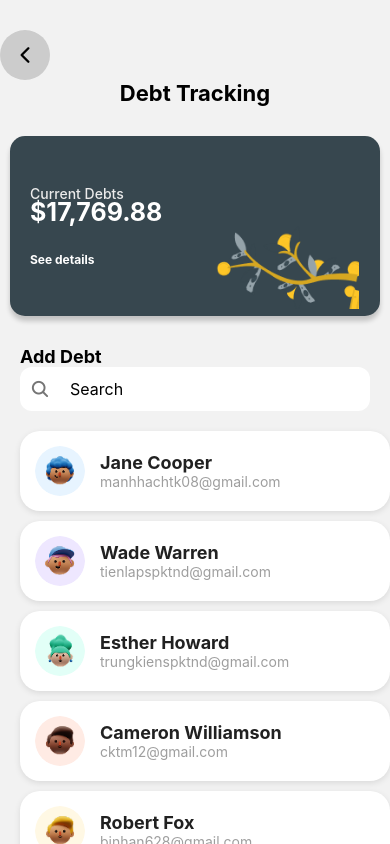
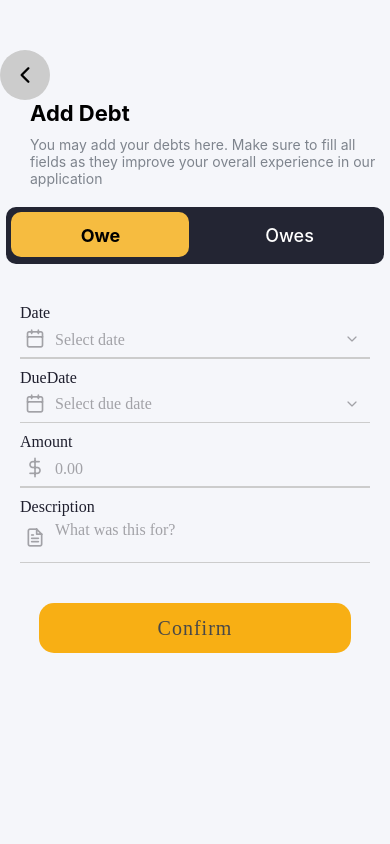
Before and after one commit to tariqahmaad/BudgetWise, a React Native app: screen /addDept in a window 390 px wide. Built offline with nearby package versions, Linux system fonts and the light colour scheme.

Commit message:
Fixed toggle switch to make it more dynamic, modified add trasnaction and dept tracking as well as create add dept screen

```diff
--- a/Components/Buttons/ToggleSwitch.js
+++ b/Components/Buttons/ToggleSwitch.js
@@ -7,14 +7,23 @@ import {
   StyleSheet,
 } from "react-native";
 
-const ToggleSwitch = ({ onToggle }) => {
-  const [active, setActive] = useState("Expenses");
-  const animatedValue = useRef(new Animated.Value(0)).current;
+const ToggleSwitch = ({
+  leftOption = "Expenses",
+  rightOption = "Income",
+  initialValue,
+  onToggle,
+  containerStyle,
+  sliderStyle,
+  textStyle,
+  activeTextStyle
+}) => {
+  const [active, setActive] = useState(initialValue || leftOption);
+  const animatedValue = useRef(new Animated.Value(initialValue === rightOption ? 1 : 0)).current;
 
   const handleToggle = (type) => {
     setActive(type);
     Animated.timing(animatedValue, {
-      toValue: type === "Expenses" ? 0 : 1,
+      toValue: type === leftOption ? 0 : 1,
       duration: 300,
       useNativeDriver: false,
     }).start();
@@ -28,32 +37,43 @@ const ToggleSwitch = ({ onToggle }) => {
     inputRange: [0, 1],
     outputRange: [0, 190], // Adjust this based on button width
   });
+
   return (
     <View style={styles.container}>
       {/* Background */}
-      <View style={styles.switchBackground}>
+      <View style={[styles.switchBackground, containerStyle]}>
         {/* Sliding Button */}
         <Animated.View
-          style={[styles.slider, { transform: [{ translateX }] }]}
+          style={[styles.slider, sliderStyle, { transform: [{ translateX }] }]}
         />
 
         {/* Clickable Text Buttons */}
         <TouchableOpacity
           style={styles.textContainer}
-          onPress={() => handleToggle("Expenses")}
+          onPress={() => handleToggle(leftOption)}
         >
           <Text
-            style={[styles.text, active === "Expenses" && styles.activeText]}
+            style={[
+              styles.text,
+              textStyle,
+              active === leftOption && (activeTextStyle || styles.activeText)
+            ]}
           >
-            Expenses
+            {leftOption}
           </Text>
         </TouchableOpacity>
         <TouchableOpacity
           style={styles.textContainer}
-          onPress={() => handleToggle("Income")}
+          onPress={() => handleToggle(rightOption)}
         >
-          <Text style={[styles.text, active === "Income" && styles.activeText]}>
-            Income
+          <Text
+            style={[
+              styles.text,
+              textStyle,
+              active === rightOption && (activeTextStyle || styles.activeText)
+            ]}
+          >
+            {rightOption}
           </Text>
         </TouchableOpacity>
       </View>
--- a/Components/InputField/InputField.js
+++ b/Components/InputField/InputField.js
@@ -70,6 +70,15 @@ const INPUT_CONFIG = {
   },
   date: {
     placeholder: "Select date",
+    keyboardType: "default",
+    icon: "calendar",
+    iconType: "Feather",
+    autoCapitalize: "none",
+    secureTextEntry: false,
+    isDatePicker: true,
+  },
+  duedate: {
+    placeholder: "Select due date",
     keyboardType: "default",
     icon: "calendar",
     iconType: "Feather",
--- a/Navigators/IndexPage.js
+++ b/Navigators/IndexPage.js
@@ -9,6 +9,7 @@ import OnboardingScreen from '../Screens/onboardingScreen';
 import testingScreen from '../Screens/testingSCreen';
 import DebtTrcaking from '../Screens/SubMenu/DebtTracking';
 import AddTransactions from '../Screens/SubMenu/AddTransactions';
+import AddDept from '../Screens/AddDept';
 
 const Stack = createNativeStackNavigator();
 
@@ -17,6 +18,7 @@ const index = () => {
 
     <NavigationContainer>
       <Stack.Navigator  options={{ headerShown: false }}  initialRouteName="debtTracking">
+      <Stack.Screen  options={{ headerShown: false }}  name="addDept" component={AddDept} />
       <Stack.Screen  options={{ headerShown: false }}  name="addTransaction" component={AddTransactions} />
       <Stack.Screen  options={{ headerShown: false }}  name="debtTracking" component={DebtTrcaking} />
        <Stack.Screen  options={{ headerShown: false }}  name="testing" component={testingScreen} />
--- a/Screens/AddDept.js
+++ b/Screens/AddDept.js
@@ -0,0 +1,177 @@
+import React, { useState } from "react";
+import { View, StyleSheet, Text, ScrollView, Modal } from "react-native";
+import BackButton from "../Components/Buttons/BackButton";
+import ToggleSwitch from "../Components/Buttons/ToggleSwitch";
+import CustomButton from "../Components/Buttons/CustomButton";
+import InputField from "../Components/InputField/InputField";
+import FriendCard from "../Components/FriendCards/FriendCard";
+
+import { COLORS, SIZES } from "../constants/theme";
+
+const AddDebt = ({ navigation, route }) => {
+  // Extract the friend data from route params
+  const friend = route.params?.friend || null;
+
+  const [debtType, setDebtType] = useState("Owes");
+  const [date, setDate] = useState("");
+  const [showNotification, setShowNotification] = useState(false);
+  const [dueDate, setDueDate] = useState("");
+  const [amount, setAmount] = useState("");
+  const [description, setDescription] = useState("");
+
+  const handleSaveDept = () => {
+    console.log("Saving dept", {
+      type: debtType,
+      amount,
+      date,
+      description,
+      dueDate,
+      friend: friend
+        ? {
+            //to keep track of the selected card
+            id: friend.id,
+            name: friend.name,
+            email: friend.email,
+          }
+        : null,
+    });
+
+    setAmount("");
+    setDate("");
+    setDueDate("");
+    setDescription("");
+    setShowNotification(true);
+    setTimeout(() => {
+      setShowNotification(false);
+    }, 1000);
+  };
+
+  return (
+    <View style={styles.container}>
+      {/* Back Button */}
+      <BackButton
+        navigation={navigation}
+        onPress={() => navigation.navigate("debtTracking")}
+      />
+
+      <Text style={styles.title}>Add Debt</Text>
+      {friend && (
+        <View style={styles.friendCardContainer}>
+          <FriendCard
+            avatar={friend.avatar}
+            name={friend.name}
+            email={friend.email}
+          />
+        </View>
+      )}
+
+      <Text style={styles.subText}>
+        You may add your debts here. Make sure to fill all fields as they
+        improve your overall experience in our application
+      </Text>
+
+      <ToggleSwitch
+        leftOption="Owe"
+        rightOption="Owes"
+        onToggle={(value) => setDebtType(value)}
+      />
+
+      <ScrollView style={styles.formContainer}>
+        <InputField title="Date" value={date} onChangeText={setDate} />
+        <InputField title="DueDate" value={dueDate} onChangeText={setDueDate} />
+        <InputField title="Amount" value={amount} onChangeText={setAmount} />
+        <InputField
+          title="Description"
+          value={description}
+          onChangeText={setDescription}
+          multiline
+        />
+
+        <View style={styles.buttonWrapper}>
+          <CustomButton title="Confirm" onPress={handleSaveDept} />
+        </View>
+      </ScrollView>
+
+      <Modal
+        transparent={true}
+        visible={showNotification}
+        animationType="fade"
+        onRequestClose={() => setShowNotification(false)}
+      >
+        <View style={styles.modalContainer}>
+          <View style={styles.notificationBox}>
+            <Text style={styles.notificationTitle}>Success!</Text>
+            <Text style={styles.notificationText}>
+              Your Debt has been added.
+            </Text>
+          </View>
+        </View>
+      </Modal>
+    </View>
+  );
+};
+
+const styles = StyleSheet.create({
+  container: {
+    flex: 1,
+    paddingTop: 50,
+    backgroundColor: "#F5F6FA",
+  },
+  title: {
+    fontSize: 22,
+    fontWeight: "bold",
+    marginBottom: 10,
+    marginLeft: 30,
+  },
+  // Add this new style for the friend card container
+  friendCardContainer: {
+    marginVertical: 10,
+    paddingHorizontal: 20,
+  },
+  subText: {
+    fontSize: 14,
+    textAlign: "left",
+    marginLeft: 30,
+    color: "#7E848D",
+  },
+  formContainer: {
+    flex: 1,
+    paddingHorizontal: 20,
+    marginTop: 20,
+  },
+  buttonWrapper: {
+    alignItems: "center",
+    marginVertical: 30,
+  },
+  modalContainer: {
+    flex: 1,
+    justifyContent: "center",
+    alignItems: "center",
+    backgroundColor: "rgba(0, 0, 0, 0.5)",
+  },
+  notificationBox: {
+    backgroundColor: "white",
+    padding: 30,
+    borderRadius: 15,
+    width: "80%",
+    elevation: 5,
+    shadowColor: "#000",
+    shadowOffset: { width: 0, height: 2 },
+    shadowOpacity: 0.25,
+    shadowRadius: 3.84,
+    alignItems: "center",
+  },
+  notificationTitle: {
+    fontSize: 22,
+    fontWeight: "bold",
+    marginBottom: 10,
+    color: COLORS.primary,
+  },
+  notificationText: {
+    fontSize: 14,
+    textAlign: "center",
+    lineHeight: 20,
+  },
+});
+
+export default AddDebt;
--- a/Screens/SubMenu/AddTransactions.js
+++ b/Screens/SubMenu/AddTransactions.js
@@ -50,8 +50,7 @@ const AddTransactions = ({ navigation }) => {
       <BackButton navigation={navigation} />
       <Text style={styles.title}>Add Transactions</Text>
       <Text style={styles.subText}>You may add your transactions here. Make sure to fill all fields as they improve your overall experience in our application</Text>
-      <ToggleSwitch onToggle={handleToggle} />
-
+      <ToggleSwitch onToggle={(value) => handleToggle(value)} />
       <ScrollView style={styles.formContainer}>
         <InputField title="Amount" value={amount} onChangeText={setAmount} />
 
--- a/Screens/SubMenu/DebtTracking.js
+++ b/Screens/SubMenu/DebtTracking.js
@@ -52,7 +52,7 @@ const DebtTracking = ({ navigation }) => {
             {friends.map((friend) => (
               <Pressable
                 key={friend.id}
-                onPress={() => navigation.navigate("onboarding")}
+                onPress={() => navigation.navigate("addDept", { friend })}
                 style={({ pressed }) => [
                   { transform: [{ scale: pressed ? 0.97 : 1 }] },
                   { transition: "0.2s ease" }
```
